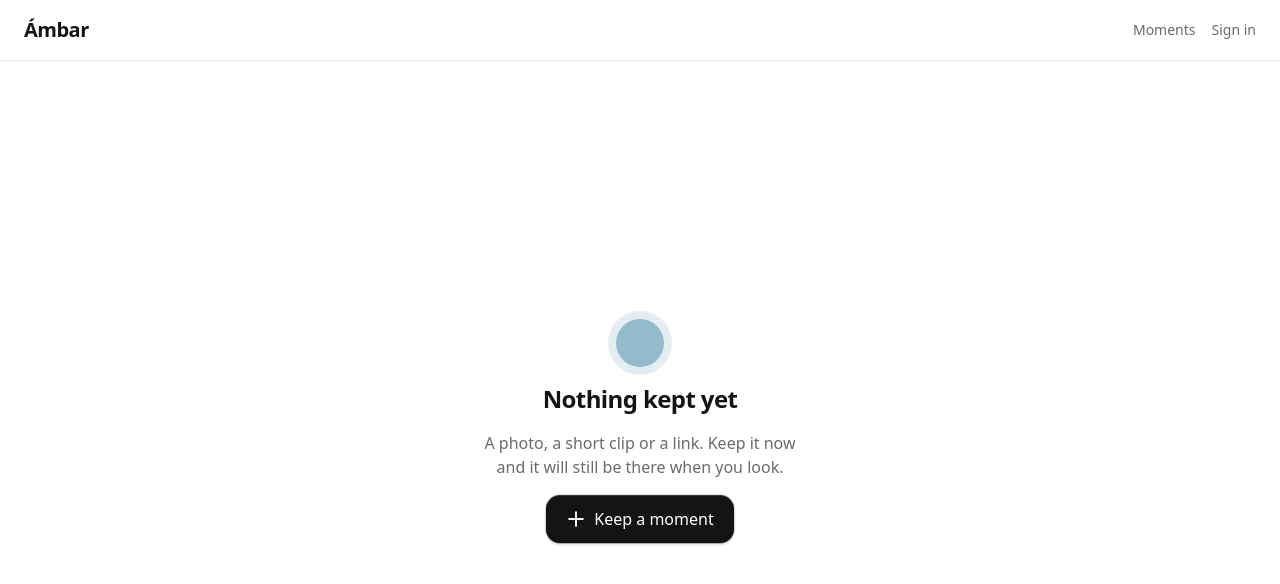
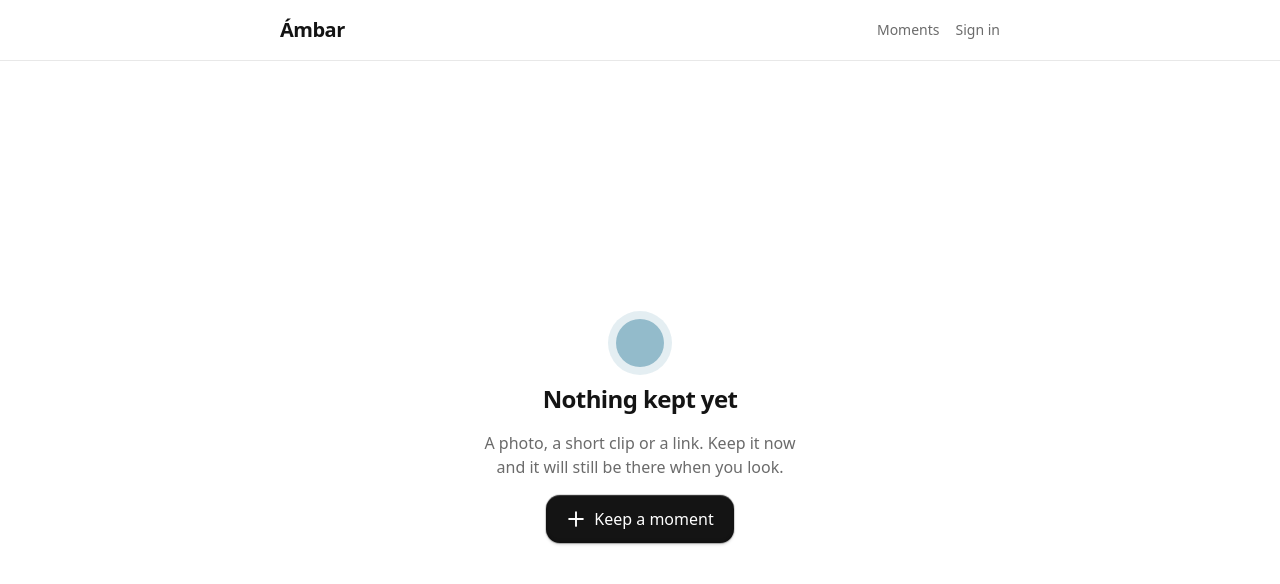
Before and after one commit to sfloresone/ambar, a React app in the folder apps/app/: page / in a window 1280 px wide. Built offline with nearby package versions, Linux system fonts and the light colour scheme.

Commit message:
Fix: App header and email check

```diff
--- a/apps/app/src/routes/app-layout.tsx
+++ b/apps/app/src/routes/app-layout.tsx
@@ -3,7 +3,8 @@ import { Link, Outlet } from "react-router";
 export function AppLayout() {
   return (
     <div className="flex min-h-svh flex-col">
-      <header className="flex items-center justify-between border-b px-6 py-4">
+      <header className="border-b">
+        <div className="mx-auto flex w-full max-w-3xl items-center justify-between px-6 py-4">
           <Link to="/" className="font-heading text-xl font-bold tracking-tight text-foreground">
             Ámbar
           </Link>
@@ -15,6 +16,7 @@ export function AppLayout() {
               Sign in
             </Link>
           </nav>
+        </div>
       </header>
       <main className="flex flex-1 flex-col">
         <Outlet />
```
Lines whose indentation alone changed are shown as unchanged.
